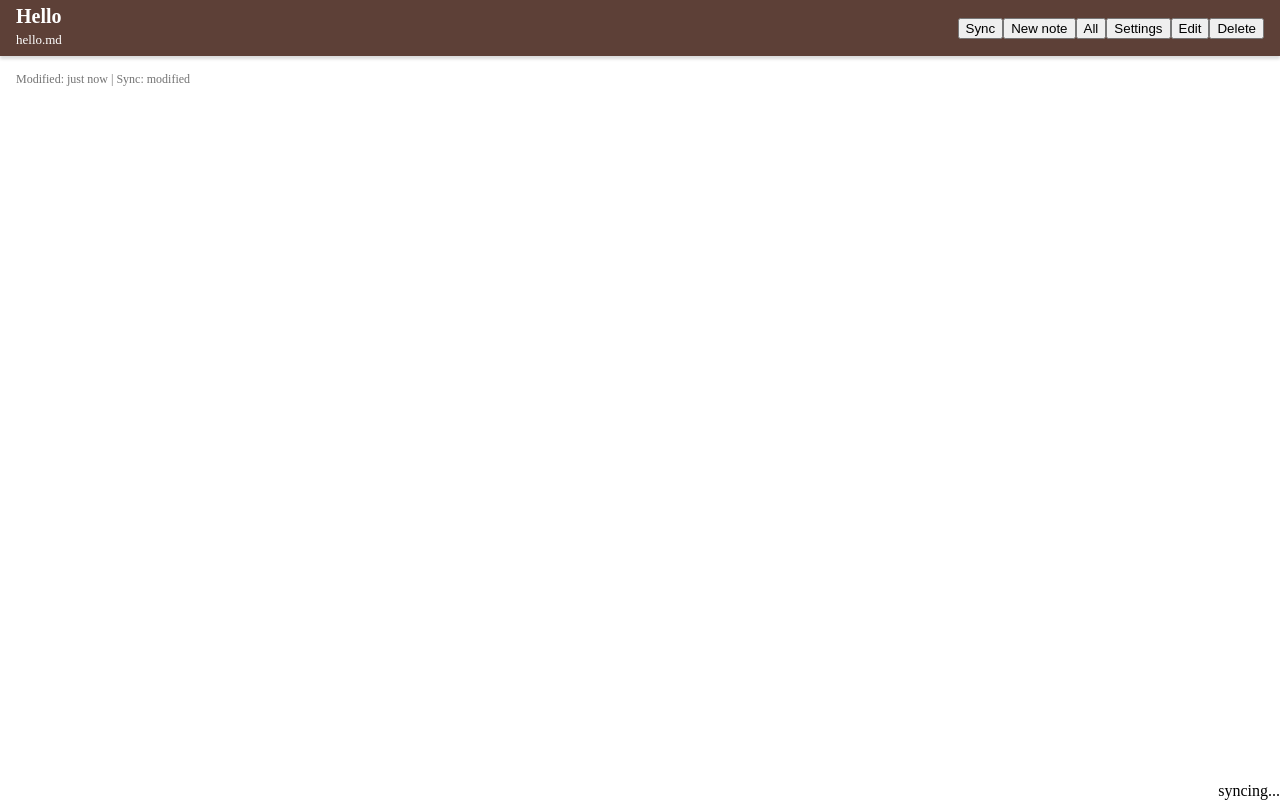
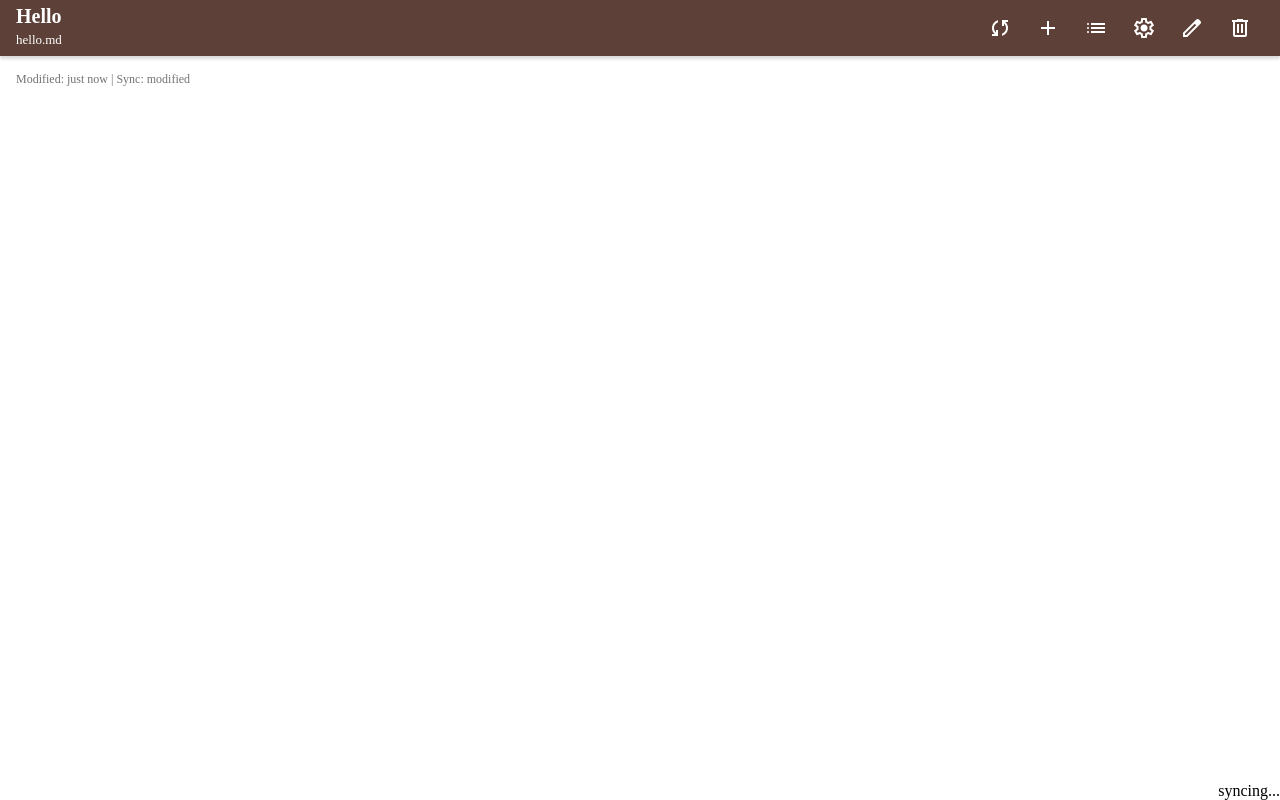
Before and after one commit to frigus02/notes-pwa, a Preact app: page / in a window 1280 px wide. Built offline with nearby package versions, Linux system fonts and the light colour scheme.

Commit message:
Icon buttons

```diff
--- a/src/elements/default-actions.tsx
+++ b/src/elements/default-actions.tsx
@@ -4,6 +4,7 @@ import { SettingsDialogContent } from "./settings-dialog.js";
 import { Dialog, useDialog } from "./utils/dialog.js";
 import { ListDialogContent } from "./list-dialog.js";
 import { open } from "./utils/path.js";
+import { IconButton } from "./icon-button.js";
 
 export function DefaultActions() {
     const syncNotes = () => {
@@ -20,10 +21,10 @@ export function DefaultActions() {
 
     return (
         <>
-            <button onClick={syncNotes}>Sync</button>
-            <button onClick={createNote}>New note</button>
-            <button onClick={openList}>All</button>
-            <button onClick={openSettings}>Settings</button>
+            <IconButton icon="sync" onClick={syncNotes} />
+            <IconButton icon="add" onClick={createNote} />
+            <IconButton icon="list" onClick={openList} />
+            <IconButton icon="settings" onClick={openSettings} />
             <Dialog {...listDialogProps}>
                 <ListDialogContent />
             </Dialog>
--- a/src/elements/edit-note.tsx
+++ b/src/elements/edit-note.tsx
@@ -3,6 +3,7 @@ import storage, { type Note } from "../shared/storage.js";
 import { sync } from "./utils/sync.js";
 import { Toolbar } from "./toolbar.js";
 import { type UiNote } from "./utils/notes.js";
+import { IconButton } from "./icon-button.js";
 
 export interface Props {
     note: UiNote;
@@ -36,8 +37,8 @@ export function EditNote({ note, onView }: Props) {
     return (
         <form class="note-edit" onSubmit={onSubmit}>
             <Toolbar title={note.title} subTitle={note.path}>
-                <button onClick={onView}>Cancel</button>
-                <button type="submit">Save</button>
+                <IconButton icon="cancel" onClick={onView} />
+                <IconButton icon="save" type="submit" />
             </Toolbar>
             <div class="fields">
                 <label>
--- /dev/null
+++ b/src/elements/icon-button.tsx
@@ -0,0 +1,26 @@
+import type { JSX } from "preact/jsx-runtime";
+
+export interface Props extends JSX.ButtonHTMLAttributes {
+    icon:
+        | "add"
+        | "cancel"
+        | "close"
+        | "delete"
+        | "edit"
+        | "list"
+        | "save"
+        | "settings"
+        | "sync";
+}
+
+export function IconButton({ icon, ...props }: Props) {
+    return (
+        <button
+            {...props}
+            title={icon}
+            class="icon-button material-symbols-outlined"
+        >
+            {icon}
+        </button>
+    );
+}
--- a/src/elements/list-dialog.tsx
+++ b/src/elements/list-dialog.tsx
@@ -1,3 +1,4 @@
+import { IconButton } from "./icon-button.js";
 import { notes } from "./utils/notes.js";
 import { useRef } from "preact/hooks";
 
@@ -11,7 +12,7 @@ export function ListDialogContent() {
             <header>
                 <h1>Notes</h1>
                 <form method="dialog" ref={form}>
-                    <input type="submit" value="Close" />
+                    <IconButton icon="close" type="submit" />
                 </form>
             </header>
             <ul>
--- a/src/elements/view-note.tsx
+++ b/src/elements/view-note.tsx
@@ -7,6 +7,7 @@ import { NoteMarkdown } from "./note-markdown.js";
 import { type UiNote } from "./utils/notes.js";
 import { DefaultActions } from "./default-actions.js";
 import { open } from "./utils/path.js";
+import { IconButton } from "./icon-button.js";
 
 export interface Props {
     note: UiNote;
@@ -28,8 +29,8 @@ export function ViewNote({ note, onEdit }: Props) {
         <div class="note-details">
             <Toolbar title={note.title} subTitle={note.path}>
                 <DefaultActions />
-                <button onClick={onEdit}>Edit</button>
-                <button onClick={deleteNote}>Delete</button>
+                <IconButton icon="edit" onClick={onEdit} />
+                <IconButton icon="delete" onClick={deleteNote} />
             </Toolbar>
             <div class="content">
                 <NoteMetadata note={note}></NoteMetadata>
--- a/src/index.html
+++ b/src/index.html
@@ -1,36 +1,58 @@
-<!DOCTYPE html>
+<!doctype html>
 <html lang="en">
     <head>
-    <base href="/">
-    <meta charset="UTF-8">
-    <meta name="viewport" content="width=device-width, initial-scale=1.0">
+        <base href="/" />
+        <meta charset="UTF-8" />
+        <meta name="viewport" content="width=device-width, initial-scale=1.0" />
         <title>Notes PWA</title>
-    <link rel="manifest" href="manifest.webmanifest">
-    <link rel="apple-touch-icon-precomposed" sizes="192x192" href="images/icon_192x192.png">
-    <link rel="icon" type="image/png" href="images/icon_16x16.png" sizes="16x16">
-    <link rel="icon" type="image/png" href="images/icon_32x32.png" sizes="32x32">
-    <meta name="application-name" content="Notes PWA">
-    <meta name="theme-color" content="#5d4037">
-    <meta name="msapplication-TileColor" content="#5d4037">
-    <meta name="msapplication-TileImage" content="images/icon_192x192.png">
-    <style>
-        body {
-            margin: 0;
-        }
-    </style>
+        <link rel="manifest" href="manifest.webmanifest" />
+        <link
+            rel="apple-touch-icon-precomposed"
+            sizes="192x192"
+            href="images/icon_192x192.png"
+        />
+        <link
+            rel="icon"
+            type="image/png"
+            href="images/icon_16x16.png"
+            sizes="16x16"
+        />
+        <link
+            rel="icon"
+            type="image/png"
+            href="images/icon_32x32.png"
+            sizes="32x32"
+        />
+        <link
+            rel="stylesheet"
+            href="https://fonts.googleapis.com/css2?family=Material+Symbols+Outlined:opsz,wght,FILL,GRAD@24,400,0,0&icon_names=add,cancel,close,delete,edit,list,save,settings,sync"
+        />
+        <meta name="application-name" content="Notes PWA" />
+        <meta name="theme-color" content="#5d4037" />
+        <meta name="msapplication-TileColor" content="#5d4037" />
+        <meta
+            name="msapplication-TileImage"
+            content="images/icon_192x192.png"
+        />
     </head>
     <body>
         <div id="app"></div>
 
         <script type="module" src="index.tsx"></script>
         <script type="module">
-        if ('serviceWorker' in navigator) {
-            window.addEventListener('load', () => {
-                navigator.serviceWorker.register('/sw.js').then(registration => {
-                    console.log('Service worker registered.');
-                }, error => {
-                    console.warn('Service worker could not be registered:', error);
-                });
+            if ("serviceWorker" in navigator) {
+                window.addEventListener("load", () => {
+                    navigator.serviceWorker.register("/sw.js").then(
+                        (registration) => {
+                            console.log("Service worker registered.");
+                        },
+                        (error) => {
+                            console.warn(
+                                "Service worker could not be registered:",
+                                error,
+                            );
+                        },
+                    );
                 });
             }
         </script>
--- a/src/style.css
+++ b/src/style.css
@@ -16,6 +16,10 @@
     --disabled-text-color: #9b9b9b;
     --divider-color: #dbdbdb;
     --error-color: #ff6500;
+}
+
+body {
+    margin: 0;
 }
 
 .sync-state {
@@ -74,6 +78,7 @@
     top: 0;
     display: flex;
     justify-content: space-between;
+    align-items: center;
 }
 
 .notes-list h1 {
@@ -173,3 +178,16 @@
     padding: 6px 12px;
     border: 1px solid var(--divider-color);
 }
+
+.icon-button {
+    border: none;
+    background: none;
+    color: inherit;
+    padding: 0;
+    height: 48px;
+    width: 48px;
+}
+
+.icon-button:hover {
+    background: rgba(0, 0, 0, 0.1);
+}
```
Lines whose indentation alone changed are shown as unchanged.
